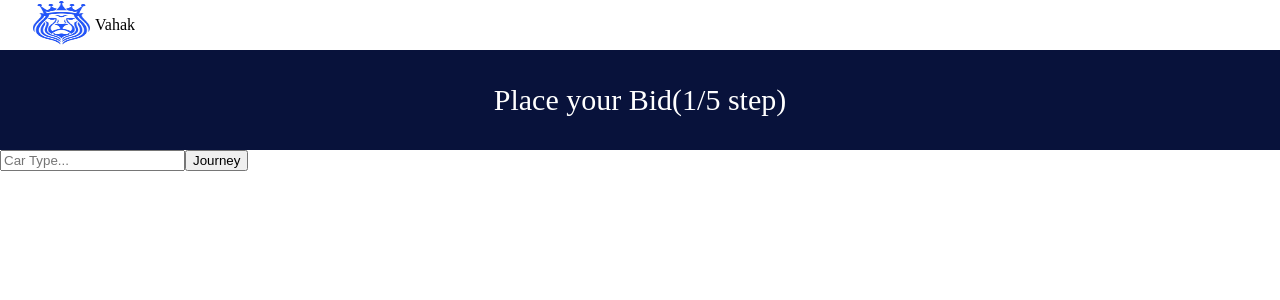
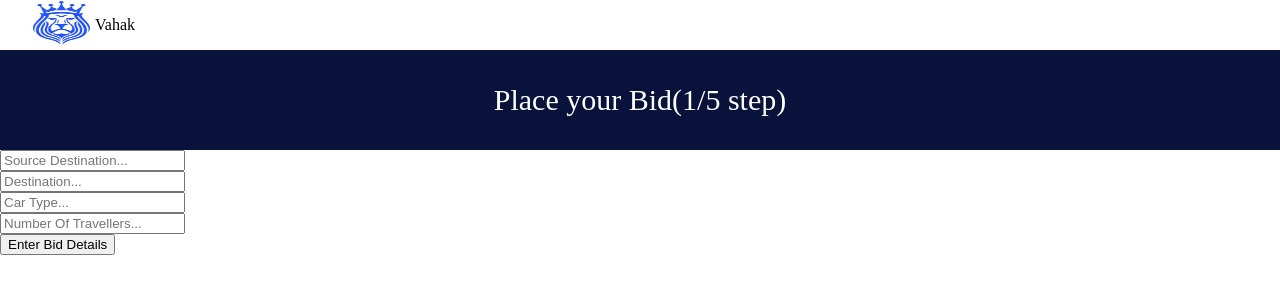
Before and after one commit to aniketjha1729/vahak-demo, a React (Create React App) app: page / in a window 1280 px wide. Shown: the top 300 px of the page. Built offline with nearby package versions, Linux system fonts and the light colour scheme; the HTML template or start-up script is replaced by a standard one.

Commit message:
field setup

```diff
--- a/package.json
+++ b/package.json
@@ -3,6 +3,7 @@
   "version": "0.1.0",
   "private": true,
   "dependencies": {
+    "@material-ui/core": "^4.12.3",
     "@testing-library/jest-dom": "^5.16.2",
     "@testing-library/react": "^12.1.2",
     "@testing-library/user-event": "^13.5.0",
--- a/src/components/Bid.js
+++ b/src/components/Bid.js
@@ -25,7 +25,7 @@ const Bid = ({ setPage, formData, setFormData }) => {
           setPage((currPage) => currPage + 1);
         }}
       >
-        Bid
+        Next
       </button>{" "}
     </div>
   );
--- a/src/components/JourneyDetails.js
+++ b/src/components/JourneyDetails.js
@@ -5,6 +5,27 @@ const JourneyDetails = ({ setPage, formData, setFormData }) => {
   return (
     <div>
       <Header title="Place your Bid(1/5 step)" />
+      <div>
+        <input
+          type="text"
+          placeholder="Source Destination..."
+          value={formData.sourceDestination}
+          onChange={(event) =>
+            setFormData({ ...formData, sourceDestination: event.target.value })
+          }
+        />
+      </div>
+      <div>
+        <input
+          type="text"
+          placeholder="Destination..."
+          value={formData.destination}
+          onChange={(event) =>
+            setFormData({ ...formData, destination: event.target.value })
+          }
+        />
+      </div>
+      <div>
         <input
           type="text"
           placeholder="Car Type..."
@@ -13,14 +34,24 @@ const JourneyDetails = ({ setPage, formData, setFormData }) => {
             setFormData({ ...formData, carType: event.target.value })
           }
         />
+      </div>
+      <div>
+        <input
+          type="text"
+          placeholder="Number Of Travellers..."
+          value={formData.numberOfTravellers}
+          onChange={(event) =>
+            setFormData({ ...formData, numberOfTravellers: event.target.value })
+          }
+        />
+      </div>
       <button
         onClick={() => {
           setPage((currPage) => currPage + 1);
         }}
       >
-        Journey
+        Enter Bid Details
       </button>
-
     </div>
   );
 };
--- a/src/components/UserDetails.js
+++ b/src/components/UserDetails.js
@@ -12,6 +12,7 @@ const UserDetails = ({ setPage, formData, setFormData }) => {
       >
         Back
       </button>{" "}
+      <div>
         <input
           type="text"
           placeholder="Name..."
@@ -20,12 +21,33 @@ const UserDetails = ({ setPage, formData, setFormData }) => {
             setFormData({ ...formData, name: event.target.value })
           }
         />
+      </div>
+      <div>
+        <input
+          type="text"
+          placeholder="mobile..."
+          value={formData.mobile}
+          onChange={(event) =>
+            setFormData({ ...formData, mobile: event.target.value })
+          }
+        />
+      </div>
+      <div>
+        <input
+          type="text"
+          placeholder="remarks..."
+          value={formData.remarks}
+          onChange={(event) =>
+            setFormData({ ...formData, remarks: event.target.value })
+          }
+        />
+      </div>
       <button
         onClick={() => {
           setPage((currPage) => currPage + 1);
         }}
       >
-        Next
+        Verify via OTP
       </button>{" "}
     </div>
   );
```
Also changed, not shown: 1 other file (tests, documents, lock files or other folders). Lines whose indentation alone changed are shown as unchanged.
